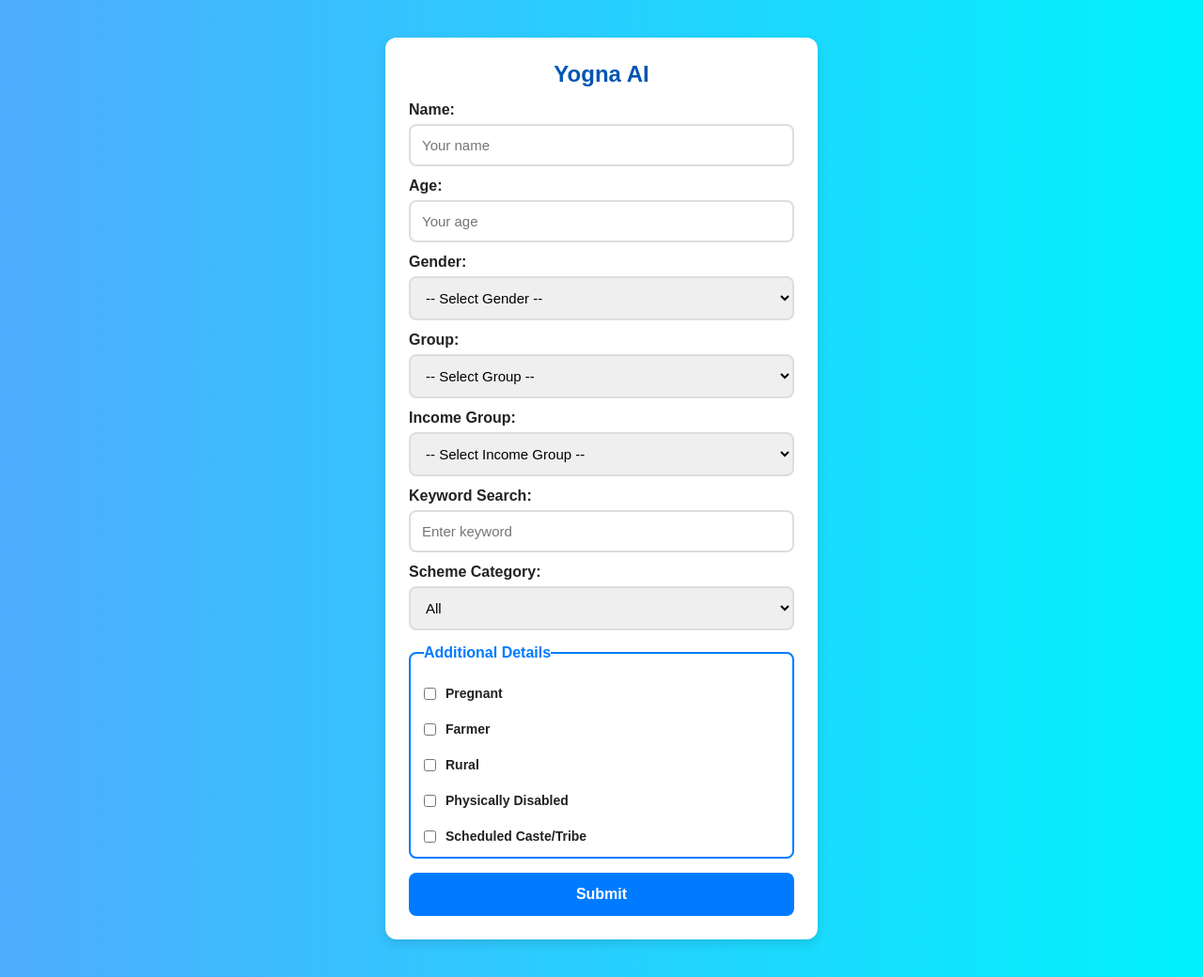
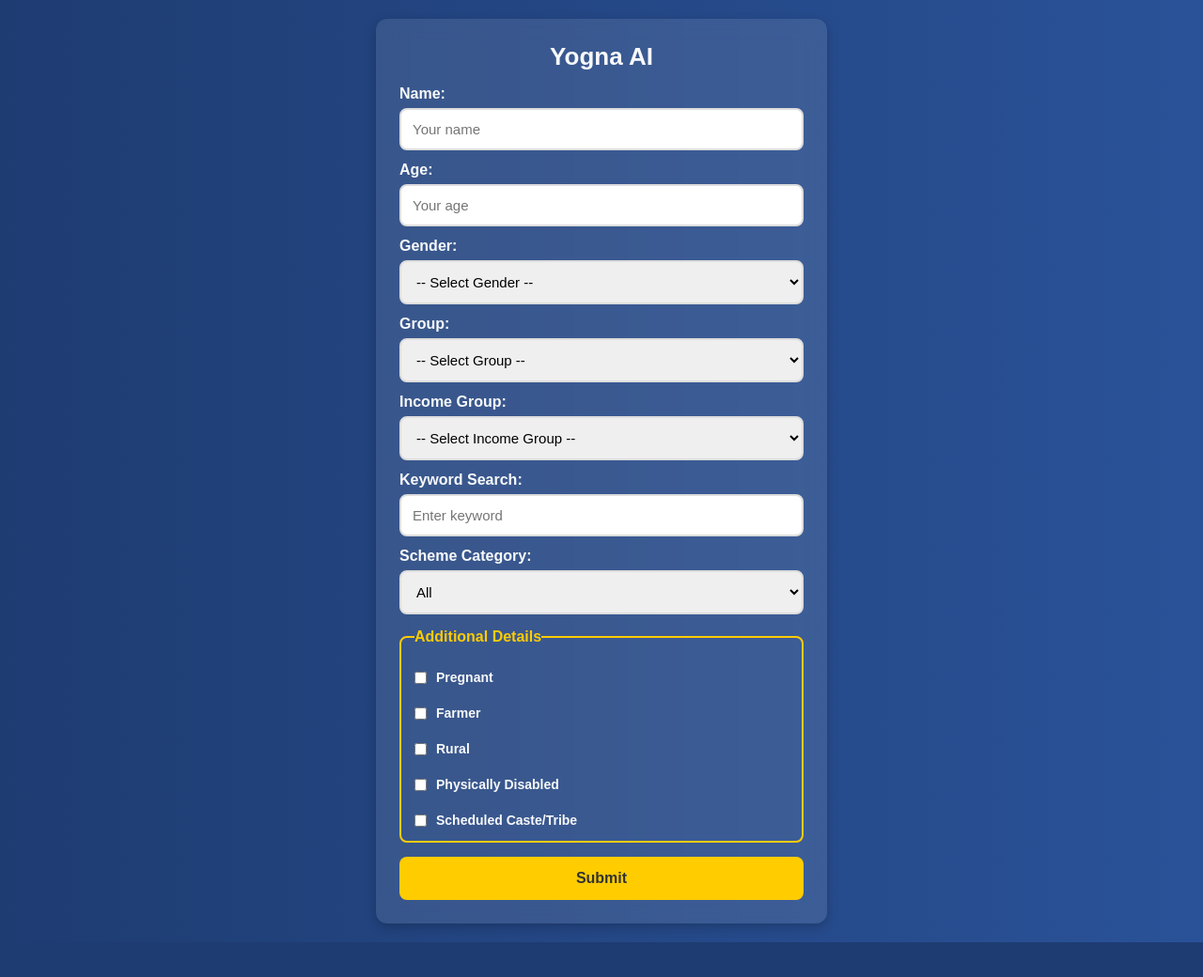
Before and after one commit to Styl659/yognaAI, a Flask app: page / in a window 1280 px wide. Shown: the whole page at 94% size. After the commit the page ends 1003 px from the top, so only its background shows below. Run offline with Flask 3, Linux system fonts and the light colour scheme.

Commit message:
Update styles.css

```diff
--- a/static/styles.css
+++ b/static/styles.css
@@ -3,37 +3,39 @@
   margin: 0;
   padding: 0;
   box-sizing: border-box;
-  font-family: 'Arial', sans-serif;
+  font-family: 'Poppins', sans-serif;
 }
 
-/* Body Styling */
+/* Background Styling */
 body {
-  background: linear-gradient(to right, #4facfe, #00f2fe);
-  color: #333;
+  background: linear-gradient(to right, #1e3c72, #2a5298);
+  background-size: cover;
+  background-attachment: fixed;
+  color: #fff;
   display: flex;
   justify-content: center;
   align-items: center;
-  min-height: 100vh; /* Ensures full height */
+  min-height: 100vh;
   padding: 20px;
-  overflow-y: auto; /* Enables scrolling if needed */
+  overflow-y: auto;
 }
 
 /* Container */
 .container {
-  background: #fff;
+  background: rgba(255, 255, 255, 0.1);
   padding: 25px;
   border-radius: 12px;
-  box-shadow: 0px 4px 12px rgba(0, 0, 0, 0.12);
+  box-shadow: 0px 4px 12px rgba(0, 0, 0, 0.2);
   width: 100%;
-  max-width: 460px; /* Slightly wider for better layout */
+  max-width: 480px;
   text-align: center;
-  margin: 20px 0; /* Adds spacing for small screens */
+  backdrop-filter: blur(10px);
 }
 
 /* Title */
 h1 {
-  color: #0056b3; /* Slightly darker blue for better contrast */
-  font-size: 24px; /* Improved visibility */
+  color: #f8f9fa;
+  font-size: 26px;
   margin-bottom: 15px;
   font-weight: bold;
 }
@@ -44,7 +46,7 @@ label {
   text-align: left;
   font-weight: bold;
   margin-top: 12px;
-  color: #222; /* Darker text for readability */
+  color: #f8f9fa;
 }
 
 /* Inputs and Select */
@@ -64,24 +66,24 @@ select {
 /* Input Focus Effect */
 input:focus,
 select:focus {
-  border-color: #007bff;
-  box-shadow: 0px 0px 6px rgba(0, 123, 255, 0.5);
+  border-color: #ffcc00;
+  box-shadow: 0px 0px 6px rgba(255, 204, 0, 0.5);
   transform: scale(1.02);
 }
 
 /* Checkbox Group */
 fieldset {
-  border: 2px solid #007bff;
+  border: 2px solid #ffcc00;
   border-radius: 8px;
   padding: 14px;
   margin-top: 15px;
   text-align: left;
+  color: #f8f9fa;
 }
 
-/* Checkbox Group Legend */
 legend {
   font-weight: bold;
-  color: #007bff;
+  color: #ffcc00;
   font-size: 16px;
 }
 
@@ -101,8 +103,8 @@ legend {
 
 /* Submit Button */
 input[type="submit"] {
-  background: #007bff;
-  color: white;
+  background: #ffcc00;
+  color: #333;
   border: none;
   padding: 14px;
   font-size: 16px;
@@ -114,27 +116,19 @@ input[type="submit"] {
   transition: all 0.3s ease-in-out;
 }
 
-/* Button Hover Effect */
 input[type="submit"]:hover {
-  background: #0056b3;
+  background: #ffdb4d;
   transform: scale(1.05);
-  box-shadow: 0px 4px 10px rgba(0, 0, 0, 0.15);
+  box-shadow: 0px 4px 10px rgba(255, 204, 0, 0.5);
 }
 
 /* Responsive Design */
 @media (max-width: 500px) {
   .container {
-    max-width: 90%;
-    padding: 18px;
+      max-width: 90%;
+      padding: 18px;
   }
-
   h1 {
-    font-size: 20px;
-  }
-
-  input[type="text"],
-  input[type="number"],
-  select {
-    padding: 10px;
+      font-size: 22px;
   }
 }
```
